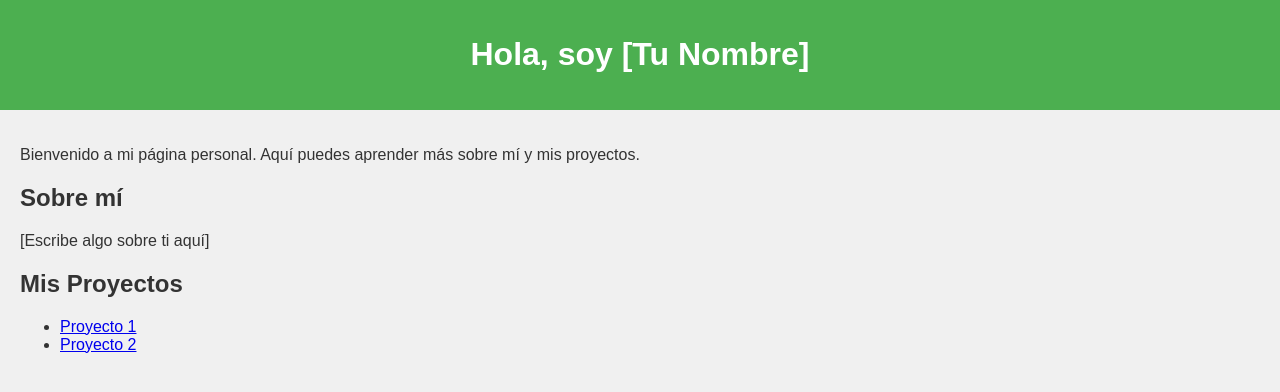
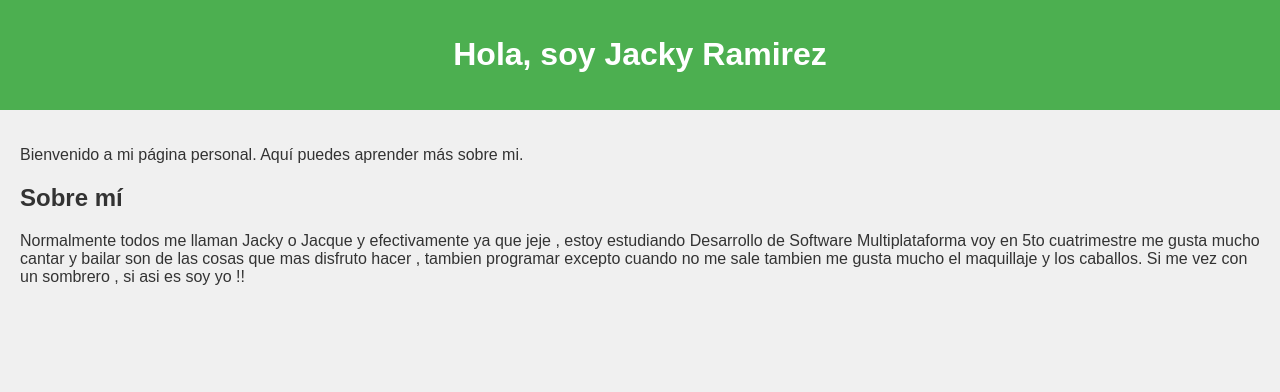
Before and after one commit to Jacky2710/Jacky2710.github.io, a plain HTML site: page index.html in a window 1280 px wide. Drawn offline with Linux system fonts and the light colour scheme.

Commit message:
index.html
Actualice la seccion Sobre Mi

```diff
--- a/index.html
+++ b/index.html
@@ -25,17 +25,15 @@
 </head>
 <body>
     <header>
-        <h1>Hola, soy [Tu Nombre]</h1>
+        <h1>Hola, soy Jacky Ramirez </h1>
     </header>
     <main>
-        <p>Bienvenido a mi página personal. Aquí puedes aprender más sobre mí y mis proyectos.</p>
+        <p>Bienvenido a mi página personal. Aquí puedes aprender más sobre mi.</p>
         <h2>Sobre mí</h2>
-        <p>[Escribe algo sobre ti aquí]</p>
-        <h2>Mis Proyectos</h2>
-        <ul>
-            <li><a href="[Enlace a tu proyecto]">Proyecto 1</a></li>
-            <li><a href="[Enlace a tu proyecto]">Proyecto 2</a></li>
-        </ul>
+        <p>Normalmente todos me llaman Jacky o Jacque y efectivamente ya que jeje , estoy estudiando Desarrollo de Software Multiplataforma
+        voy en 5to cuatrimestre me gusta mucho cantar y bailar son de las cosas que mas disfruto hacer , tambien programar excepto cuando no me sale
+        tambien me gusta mucho el maquillaje y los caballos. Si me vez con un sombrero , si asi es soy yo !! </p>
+
     </main>
 </body>
 </html>
```
